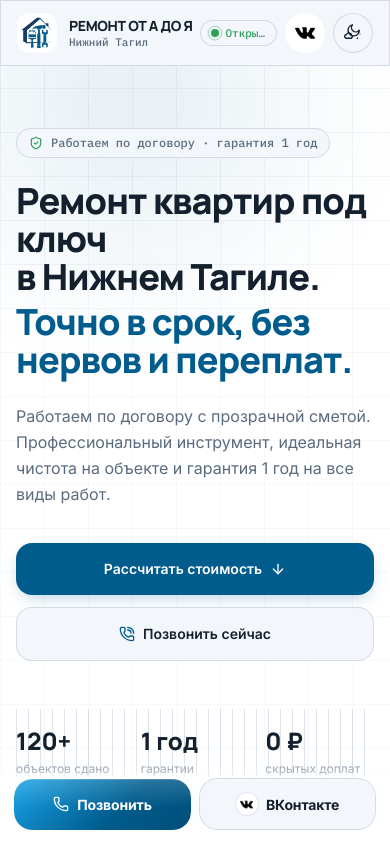
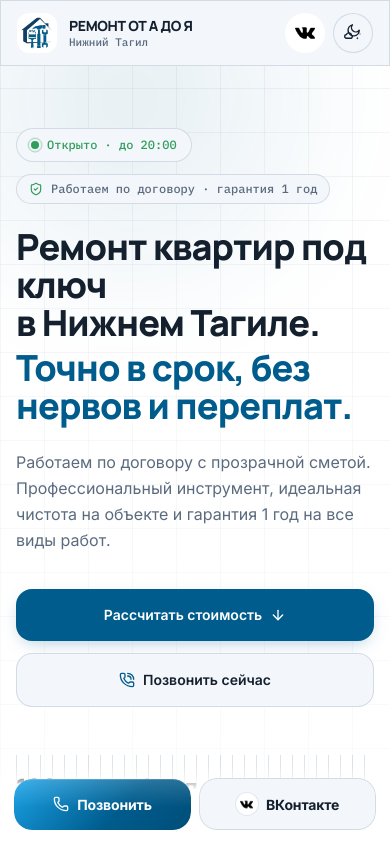
Before and after one commit to fookix/Remont-ot-A-do-ya, a plain HTML site: page index.html in a window 390 px wide. Shown: the top 842 px of the page. Drawn offline with nearby package versions, Linux system fonts and the light colour scheme.

Commit message:
last one

```diff
--- a/index.html
+++ b/index.html
@@ -250,10 +250,10 @@
         </div>
       </a>
 
-      <div class="flex items-center gap-1.5 sm:gap-2 px-2.5 sm:px-3 py-1 sm:py-1.5 rounded-full glass min-w-0 shrink mx-2" id="status-pill">
-        <span id="status-dot-el" class="status-dot w-2 h-2 rounded-full shrink-0"></span>
-        <span class="text-[11px] sm:text-xs font-mono text-[var(--ink-dim)] truncate">
-          <span id="status-text">Проверяем…</span><span id="status-text-detail" class="hidden sm:inline"></span>
+      <div class="hidden md:flex items-center gap-2 px-3 py-1.5 rounded-full glass" id="status-pill">
+        <span id="status-dot-el" class="status-dot w-2 h-2 rounded-full"></span>
+        <span class="text-xs font-mono text-[var(--ink-dim)]">
+          <span id="status-text">Проверяем…</span><span id="status-text-detail"></span>
         </span>
       </div>
 
@@ -300,6 +300,13 @@
 
   <div class="relative max-w-7xl mx-auto px-4 sm:px-6 lg:px-8 grid lg:grid-cols-12 gap-12 items-center">
     <div class="lg:col-span-7">
+      <div class="md:hidden inline-flex items-center gap-2 px-3.5 py-2 rounded-full glass mb-3" id="status-pill-mobile">
+        <span id="status-dot-el-m" class="status-dot w-2 h-2 rounded-full shrink-0"></span>
+        <span class="text-xs font-mono text-[var(--ink-dim)]">
+          <span id="status-text-m">Проверяем…</span><span id="status-text-detail-m"></span>
+        </span>
+      </div>
+
       <div class="inline-flex items-center gap-2 px-3 py-1.5 rounded-full glass text-xs font-mono text-[var(--ink-dim)] mb-6">
         <i data-lucide="shield-check" class="w-3.5 h-3.5" style="color:var(--green)"></i>
         Работаем по договору · гарантия 1 год
@@ -767,9 +774,6 @@ document.addEventListener('DOMContentLoaded', function(){
   function updateStatus(){
     const now = new Date();
     const h = now.getHours() + now.getMinutes()/60;
-    const dot = document.getElementById('status-dot-el');
-    const text = document.getElementById('status-text');
-    const detail = document.getElementById('status-text-detail');
     let color, label, extra;
     if(h >= 9 && h < 19){
       color = getComputedStyle(document.documentElement).getPropertyValue('--green');
@@ -781,12 +785,19 @@ document.addEventListener('DOMContentLoaded', function(){
       color = getComputedStyle(document.documentElement).getPropertyValue('--ink-faint');
       label = 'Закрыто'; extra = ' · с 09:00';
     }
-    dot.style.background = color.trim();
-    dot.style.color = color.trim();
-    text.textContent = label;
-    detail.textContent = extra;
-    text.style.color = color.trim();
-    detail.style.color = color.trim();
+    color = color.trim();
+    [['status-dot-el','status-text','status-text-detail'], ['status-dot-el-m','status-text-m','status-text-detail-m']].forEach(function(ids){
+      const dot = document.getElementById(ids[0]);
+      const text = document.getElementById(ids[1]);
+      const detail = document.getElementById(ids[2]);
+      if(!dot || !text || !detail) return;
+      dot.style.background = color;
+      dot.style.color = color;
+      text.textContent = label;
+      detail.textContent = extra;
+      text.style.color = color;
+      detail.style.color = color;
+    });
   }
   updateStatus();
   setInterval(updateStatus, 60000);
```
Also changed, not shown: styles.css.
